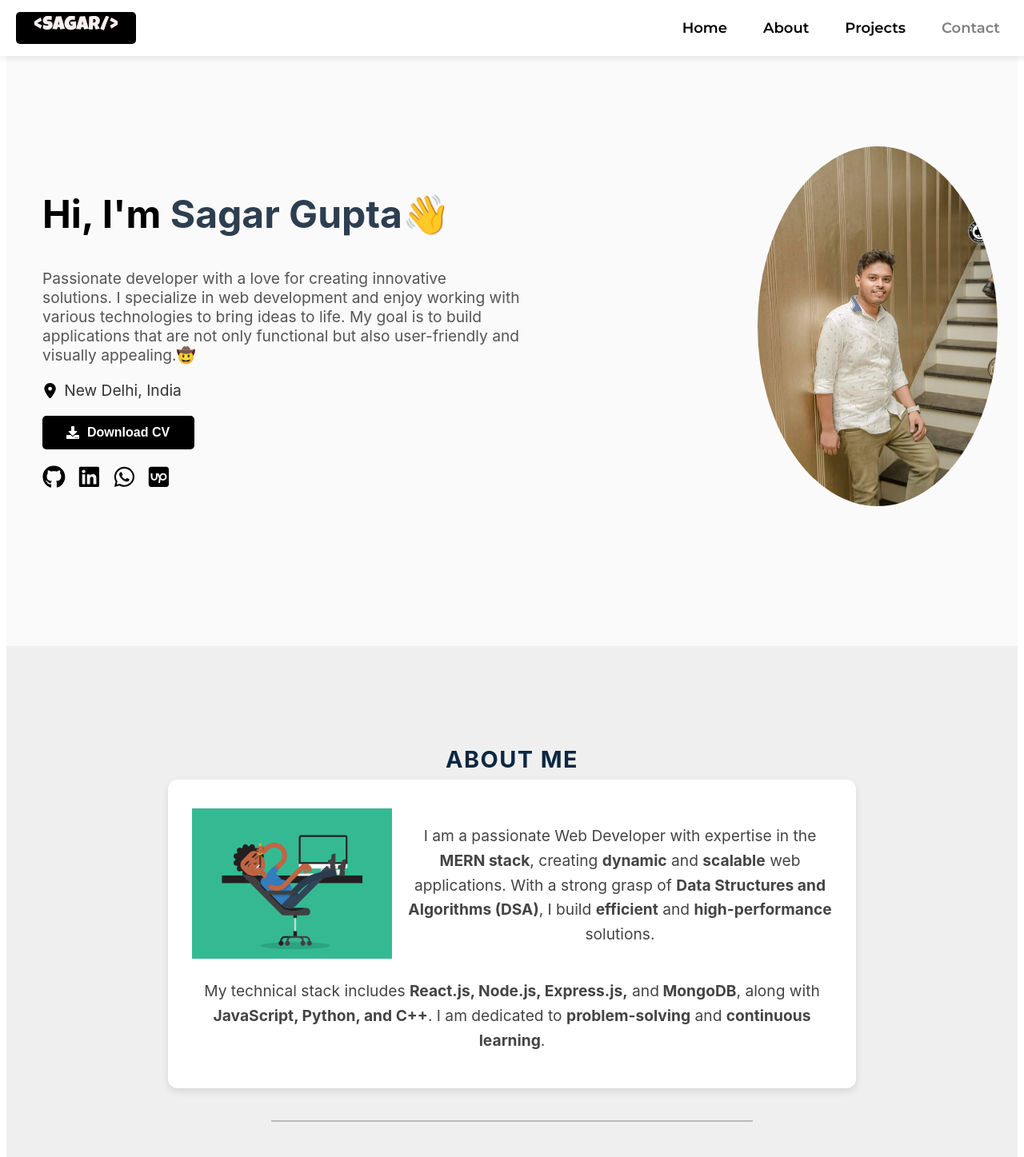
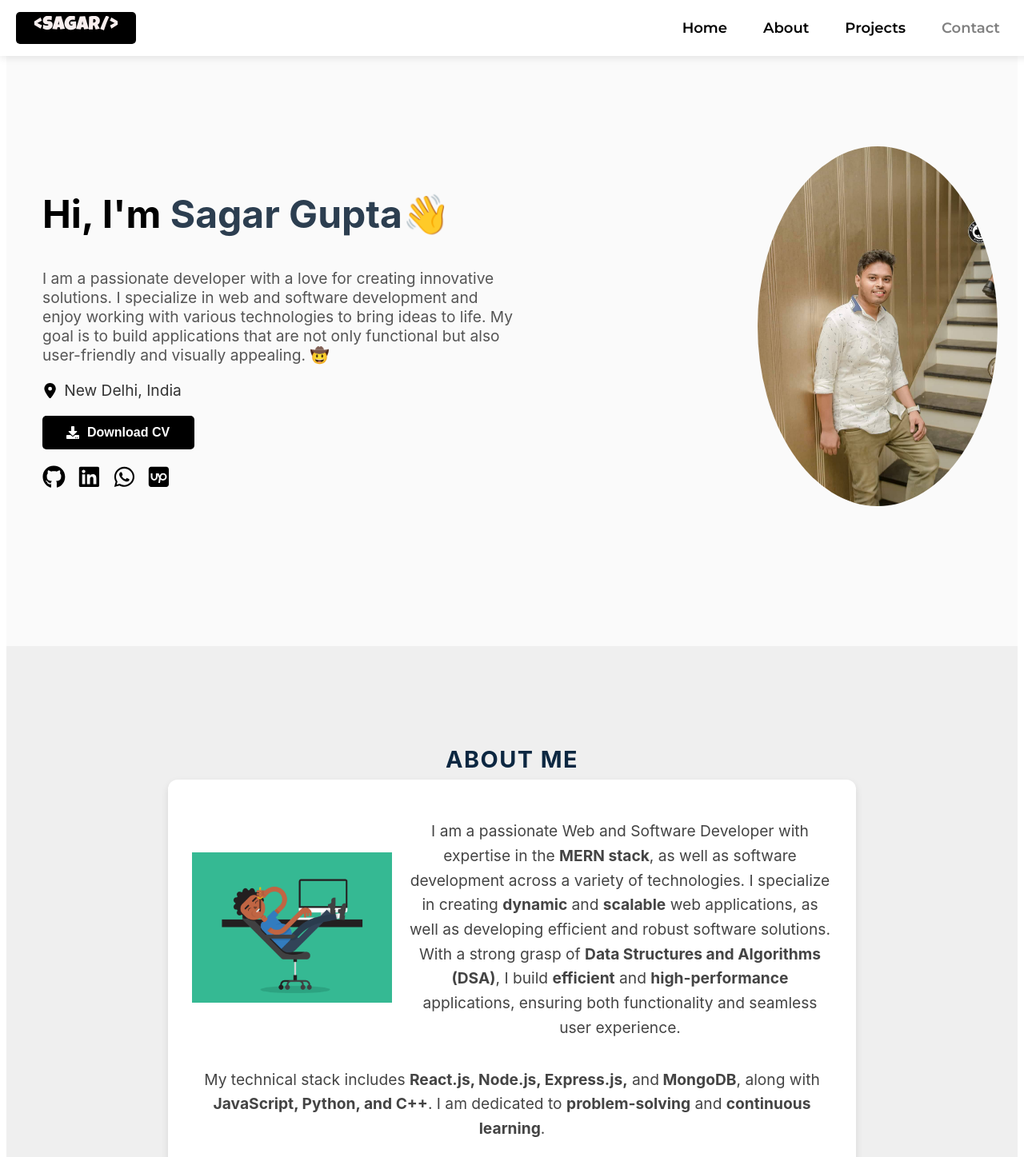
Before and after one commit to thesagargupta/PERSONAL-PORTFOLIO, a React (Vite) app: page / in a window 1280 px wide. Shown: the top 1447 px of the page at 80% size. Built offline with nearby package versions, Linux system fonts and the light colour scheme; a web font is replaced by a local one.

Commit message:
commit fix

```diff
--- a/src/components/About.jsx
+++ b/src/components/About.jsx
@@ -64,12 +64,16 @@ const About = () => {
             <div className="about-content-flex">
               <img src={gifImage} alt="Developer GIF" className="about-gif" />
               <p>
-                I am a passionate Web Developer with expertise in the{" "}
-                <strong>MERN stack</strong>, creating <strong>dynamic</strong>{" "}
-                and <strong>scalable</strong> web applications. With a strong
-                grasp of <strong>Data Structures and Algorithms (DSA)</strong>,
-                I build <strong>efficient</strong> and{" "}
-                <strong>high-performance</strong> solutions.
+                I am a passionate Web and Software Developer with expertise in
+                the <strong>MERN stack</strong>, as well as software development
+                across a variety of technologies. I specialize in creating{" "}
+                <strong>dynamic</strong> and <strong>scalable</strong> web
+                applications, as well as developing efficient and robust
+                software solutions. With a strong grasp of{" "}
+                <strong>Data Structures and Algorithms (DSA)</strong>, I build{" "}
+                <strong>efficient</strong> and <strong>high-performance</strong>{" "}
+                applications, ensuring both functionality and seamless user
+                experience.
               </p>
             </div>
             <p>
--- a/src/components/Home.jsx
+++ b/src/components/Home.jsx
@@ -3,7 +3,7 @@ import { FaSquareUpwork } from "react-icons/fa6";
 import { FaLocationDot } from "react-icons/fa6"; // Import icons
 import "./Home.css";
 import photo5 from "../assets/photo4.jpg";
-import resume from "../assets/sagar resume new.pdf"
+import resume from "../assets/sagar resume new.pdf";
 const Home = () => {
   const handleDownloadCV = () => {
     // Replace with your CV file path
@@ -23,11 +23,11 @@ const Home = () => {
             <span className="hand-emoji">👋</span>{" "}
           </h1>
           <p className="description">
-            Passionate developer with a love for creating innovative solutions.
-            I specialize in web development and enjoy working with various
-            technologies to bring ideas to life. My goal is to build
-            applications that are not only functional but also user-friendly and
-            visually appealing.🤠
+            I am a passionate developer with a love for creating innovative
+            solutions. I specialize in web and software development and enjoy
+            working with various technologies to bring ideas to life. My goal is
+            to build applications that are not only functional but also
+            user-friendly and visually appealing. 🤠
           </p>
 
           {/* Location, CV Button, and Social Icons */}
@@ -42,17 +42,33 @@ const Home = () => {
 
           {/* Social Icons */}
           <div className="social-icons">
-            <a href="https://github.com/thesagargupta" target="_blank" rel="noopener noreferrer">
+            <a
+              href="https://github.com/thesagargupta"
+              target="_blank"
+              rel="noopener noreferrer"
+            >
               <FaGithub />
             </a>
-            <a href="https://linkedin.com/in/sagargupta9193" target="_blank" rel="noopener noreferrer">
+            <a
+              href="https://linkedin.com/in/sagargupta9193"
+              target="_blank"
+              rel="noopener noreferrer"
+            >
               <FaLinkedin />
             </a>
-            <a href="https://wa.me/+918809197377" target="_blank" rel="noopener noreferrer">
+            <a
+              href="https://wa.me/+918809197377"
+              target="_blank"
+              rel="noopener noreferrer"
+            >
               <FaWhatsapp />
             </a>
-            <a href="https://www.upwork.com/freelancers/~0148c554e92a965360" target="_blank" rel="noopener noreferrer">
-              <FaSquareUpwork/>
+            <a
+              href="https://www.upwork.com/freelancers/~0148c554e92a965360"
+              target="_blank"
+              rel="noopener noreferrer"
+            >
+              <FaSquareUpwork />
             </a>
           </div>
         </div>
```
